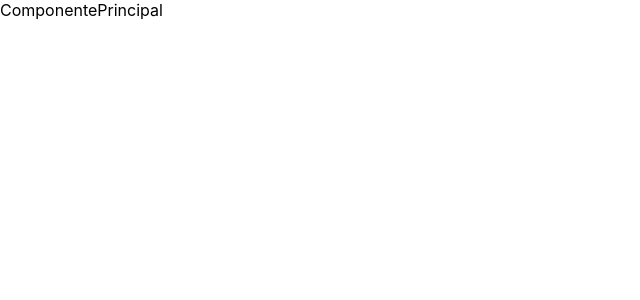
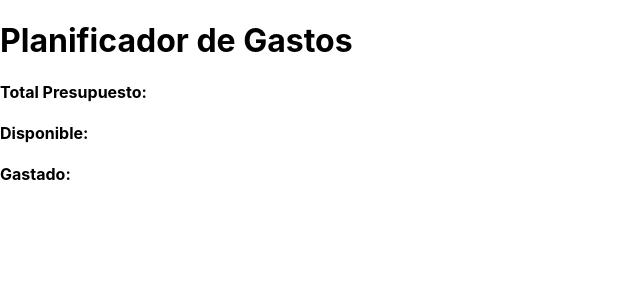
Before and after one commit to hervis30/proyectoPresupuesto, a React (Vite) app: page / in a window 1280 px wide. Shown: the top 300 px of the page, without its empty margins (0-640 px from the left). Built offline with nearby package versions, Linux system fonts and the light colour scheme.

Commit message:
se crea rama planificadorGastos

```diff
--- a/src/components/ComponentePrincipal.jsx
+++ b/src/components/ComponentePrincipal.jsx
@@ -1,11 +1,16 @@
 // en este componente definimos los useState, funciones, etc,
 //que necesitamos desplegar en todo el proyecto.
 import React from 'react';
+import PlanificadorGastos from './PlanificadorGastos';
 
 
 const ComponentePrincipal = () => {
+
+
     return (
-        <div>ComponentePrincipal</div>
+        <>
+        <PlanificadorGastos/>
+        </>
     )
 }
 
--- /dev/null
+++ b/src/components/PlanificadorGastos.jsx
@@ -0,0 +1,25 @@
+import React from 'react'
+
+const PlanificadorGastos = () => {
+  return (
+    <>
+        <div className="planificadorPadre">
+            <h1>Planificador de Gastos</h1>
+            <div className="planificadorHijo">
+                <div className="cake">
+
+                </div>
+                <div className="presupuestoGastosDisponible">
+                        <h4>Total Presupuesto:</h4>
+                        <h4>Disponible:</h4>
+                        <h4>Gastado:</h4>
+                </div>
+            </div>
+        </div>
+
+
+    </>
+  )
+}
+
+export default PlanificadorGastos
```
